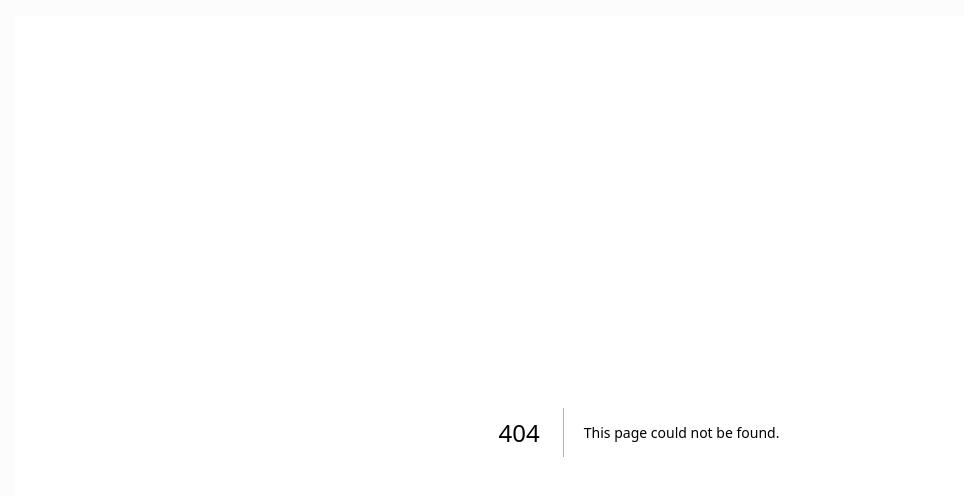
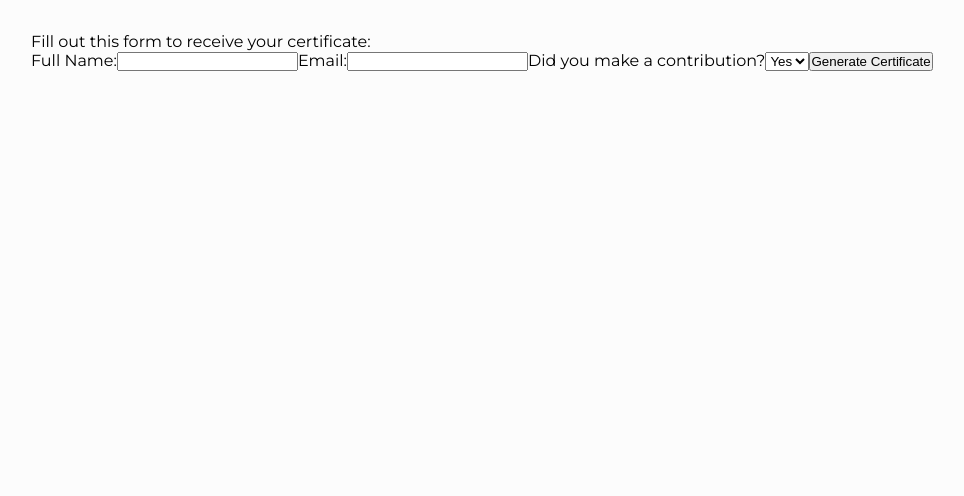
Before and after one commit to Welf06/rksh-apm-form, a Next.js app: page /certificate in a window 1280 px wide. Before the commit this address had no page. Shown: the top 496 px of the page, without its empty margins (1-965 px from the left). Built offline with nearby package versions, Linux system fonts and the light colour scheme.

Commit message:
change icon size in map.js

```diff
--- /dev/null
+++ b/src/pages/certificate.js
@@ -0,0 +1,54 @@
+import React, { useState } from 'react';
+
+function CertificateGenerator() {
+  const [certificate, setCertificate] = useState(null);
+
+  const handleGenerateCertificate = async () => {
+    // Retrieve the necessary data from the database
+    const response = await fetch('https://your-api-url.com/data');
+    const data = await response.json();
+
+    // Generate the certificate using the provided template with the retrieved data
+    const certificateTemplate = `
+      <h1 style="font-weight: bold">Certificate of Contribution</h1>
+
+      <p>This is to certify that ${data.name} has contributed towards transforming the world to a better place. ${data.name} has done an excellent job.</p>
+
+      ${data.contribution ? `<p>We also thank ${data.name} for contributing $${data.contribution} towards this new revolutionary change.</p>` : ''}
+    `;
+
+    setCertificate(certificateTemplate);
+  };
+
+  return (
+    <div>
+      <p>Fill out this form to receive your certificate:</p>
+      <form>
+        <label>
+          Full Name:
+          <input type="text" name="name" />
+        </label>
+        <label>
+          Email:
+          <input type="email" name="email" />
+        </label>
+        <label>
+          Did you make a contribution?
+          <select name="contribution">
+            <option value="yes">Yes</option>
+            <option value="no">No</option>
+          </select>
+        </label>
+        <button type="button" onClick={handleGenerateCertificate}>Generate Certificate</button>
+      </form>
+      {certificate &&
+        <div>
+          <p>Your certificate is ready!</p>
+          <a href={`data:text/html;charset=utf-8,${encodeURIComponent(certificate)}`} download="certificate.html">Download Certificate</a>
+        </div>
+      }
+    </div>
+  );
+}
+
+export default CertificateGenerator;
--- a/src/styles/Apm.module.css
+++ b/src/styles/Apm.module.css
@@ -1,5 +1,9 @@
 .mapContainer{
-   height: 50rem;
+   height: 40rem;
    max-width: 75rem;
    margin: auto;
 }
+
+.marginTop{
+   margin-top: 2rem;
+}
```
Also changed, not shown: src/components/googleMaps.jsx (+15 -15 lines), src/pages/map.js (+5 -4 lines).
